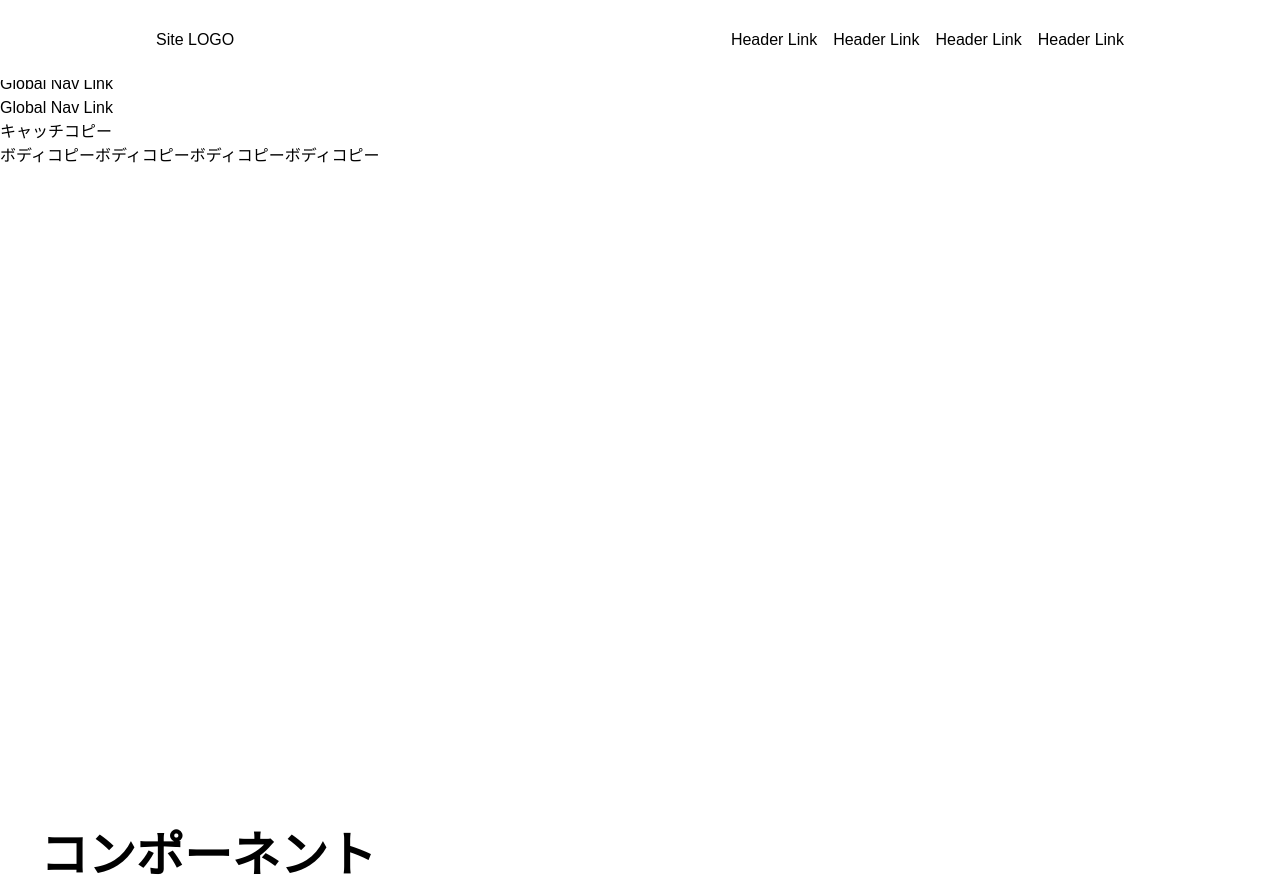
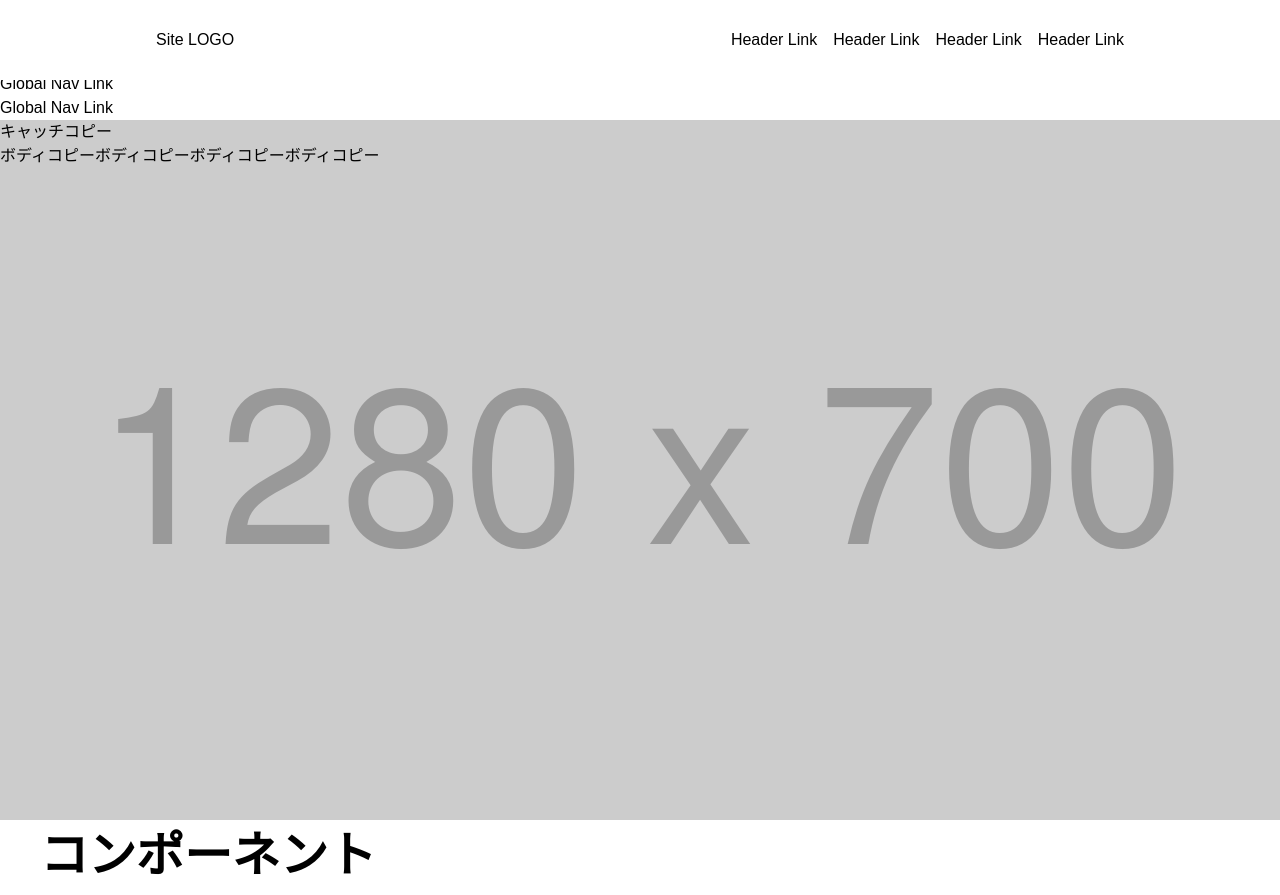
Before and after one commit to sasuke7779/component_list, a website: page src/index.html in a window 1280 px wide. Shown: the top 895 px of the page. Drawn offline with nearby package versions, Linux system fonts and the light colour scheme; files that its build step writes are made by us from their sources; the site is published under a folder, as on GitHub Pages, so addresses that start at the root find nothing.

Commit message:
build css

```diff
--- a/src/css/style.css
+++ b/src/css/style.css
@@ -513,7 +513,7 @@ button {
     height: 700px;
 }
 .c-kv-01__container--bg {
-    background: url(/img/common/dummy_1280x700.png) 0 0 no-repeat;
+    background: url(../img/common/dummy_1280x700.png) 0 0 no-repeat;
     background-size: cover;
 }
 .c-kv-01__img img {
```
